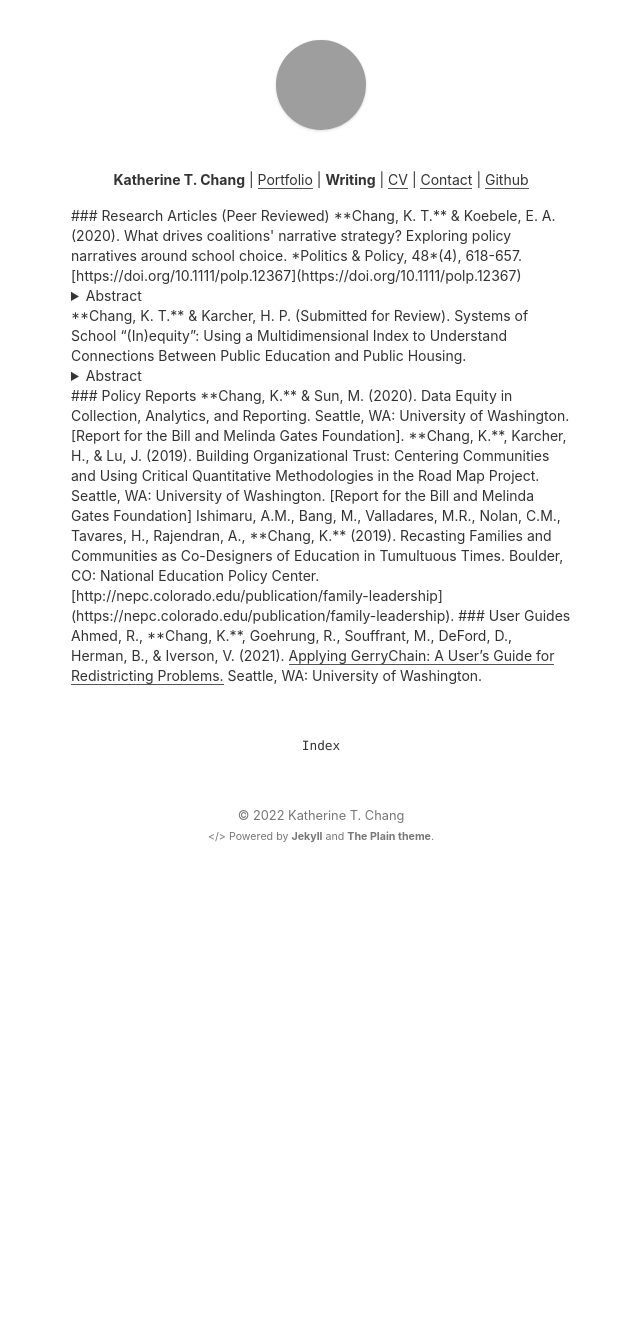
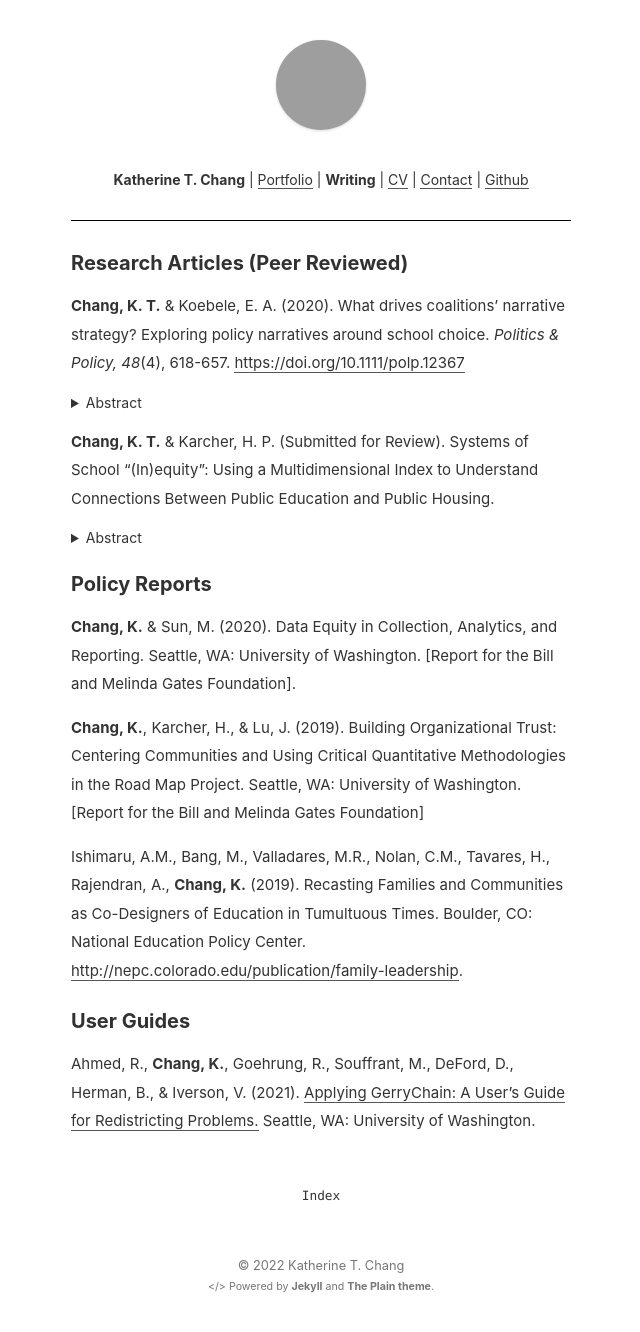
Before and after one commit to ka-chang/ka-chang.github.io, a Jekyll site: the page built from writing.md, in a window 1280 px wide, cut to the strip 0-1332 px from the top of the page. Shown: the whole strip, without its empty margins (319-959 px from the left). Built offline with Jekyll 4.4.1, drawn with Linux system fonts in a browser that asks for light colours; before the commit the page ends 900 px from its top, so only the background shows below that; grey boxes are pictures that could not be loaded.

Commit message:
Update writing.md

```diff
--- a/writing.md
+++ b/writing.md
@@ -2,8 +2,8 @@
 layout: page
 title: null
 ---
-<break>
 
+---
 ### Research Articles (Peer Reviewed)
 
 **Chang, K. T.** & Koebele, E. A. (2020). What drives coalitions' narrative strategy? Exploring policy narratives around school choice. *Politics & Policy, 48*(4), 618-657. [https://doi.org/10.1111/polp.12367](https://doi.org/10.1111/polp.12367)
```
